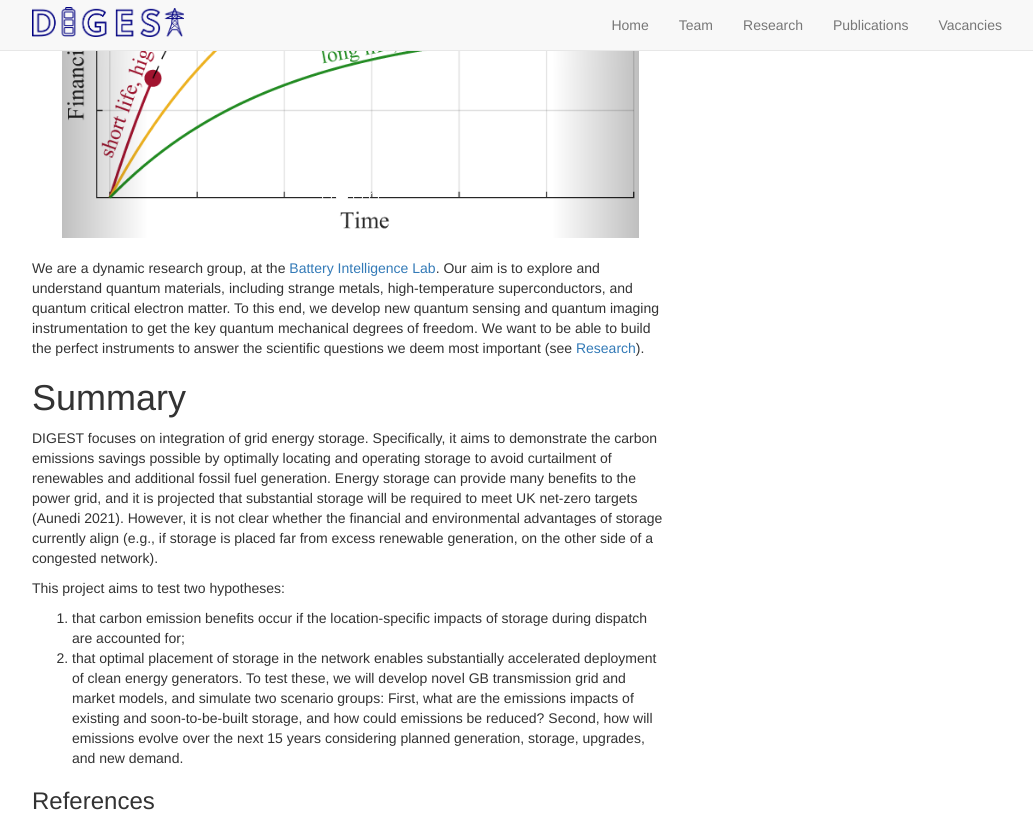
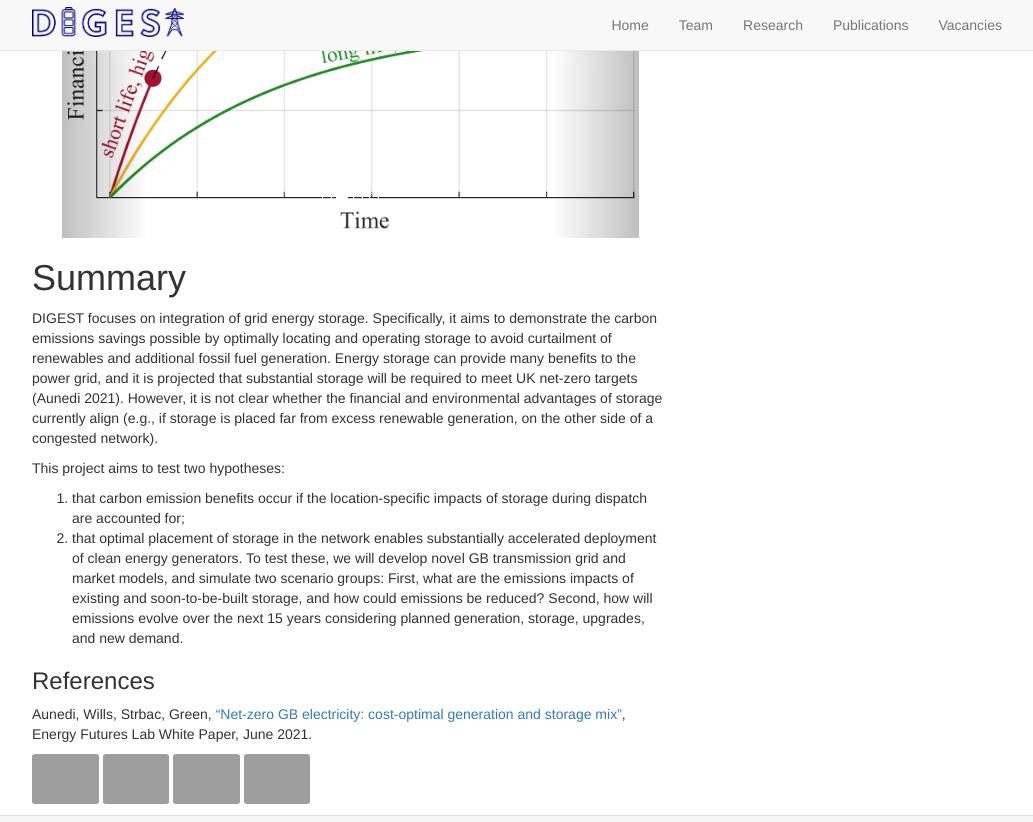
Before and after one commit to EPSRC-DIGEST/epsrc-digest.github.io, a Jekyll site: the page built from _pages/home.md, in a window 1280 px wide and 900 px high, scrolled down 683 px, cut to the strip 0-822 px from the top of the window. Shown: the whole strip, without its empty margins (123-1156 px from the left). Built offline with Jekyll 4.4.1, drawn with Linux system fonts in a browser that asks for light colours; nearby versions of some CDN libraries; grey boxes are pictures that could not be loaded.

Commit message:
Update home.md

```diff
--- a/_pages/home.md
+++ b/_pages/home.md
@@ -41,9 +41,6 @@ Welcome to our research project 'DIGEST' (**D**ata-driven exploration of the car
   </a>
 </div>
 
-We are a dynamic research group, at the [Battery Intelligence Lab](https://howey.eng.ox.ac.uk/). Our aim is to explore and understand quantum materials, including strange metals, high-temperature superconductors, and quantum critical electron matter. To this end, we develop new quantum sensing and quantum imaging instrumentation to get the key quantum mechanical degrees of freedom. We want to be able to build the perfect instruments to answer the scientific questions we deem most important (see [Research](research)).
-
-
 # Summary
 
 DIGEST focuses on integration of grid energy storage. Specifically, it aims to demonstrate the carbon emissions savings possible by optimally locating and operating storage to avoid curtailment of renewables and additional fossil fuel generation. Energy storage can provide many benefits to the power grid, and it is projected that substantial storage will be required to meet UK net-zero targets (Aunedi 2021). However, it is not clear whether the financial and environmental advantages of storage currently align (e.g., if storage is placed far from excess renewable generation, on the other side of a congested network).
```
